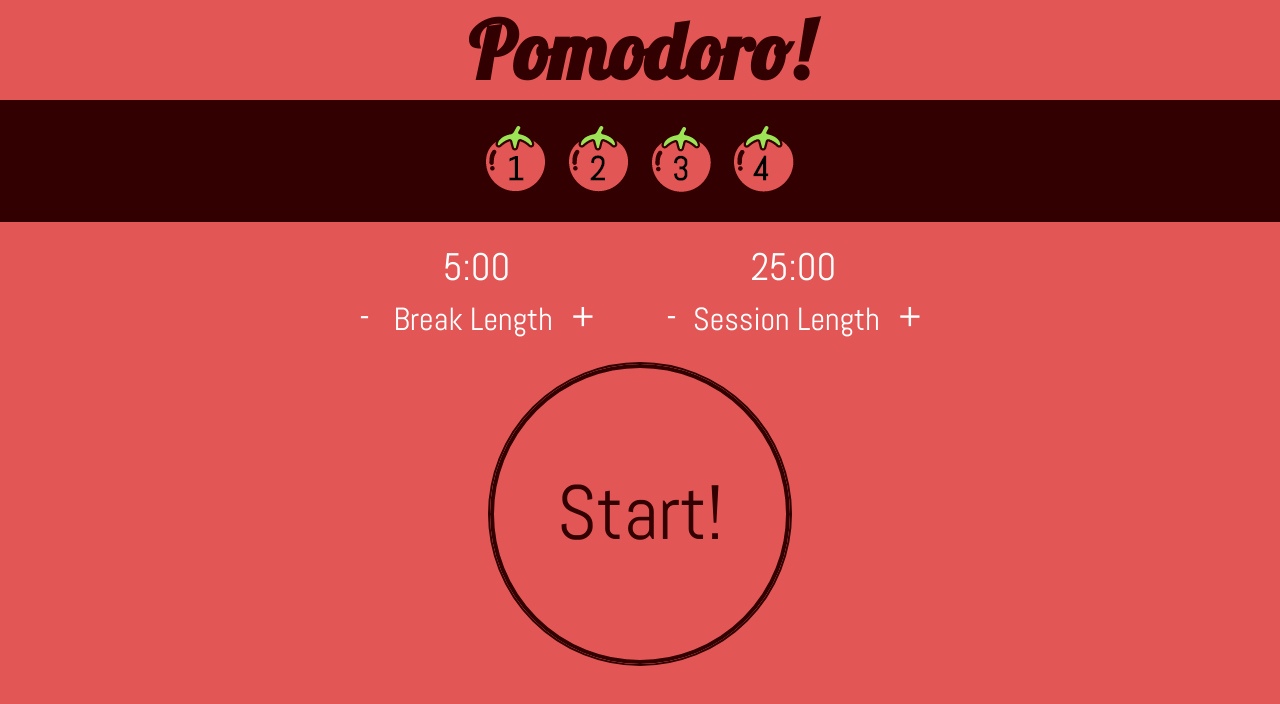
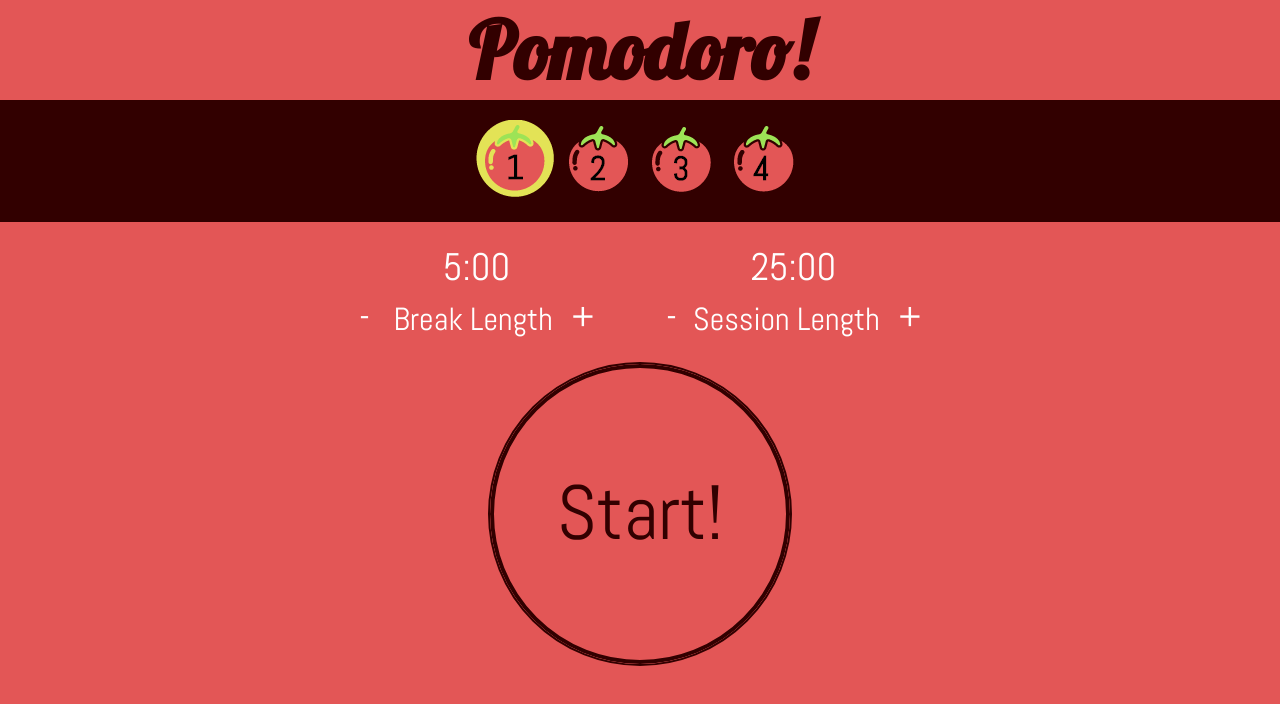
Before and after one commit to dvrico/pomodorotimer, a website: page index.html in a window 1280 px wide. Both pictures are taken after a click on the picture 515 px from the left and 158 px from the top of the page. Drawn offline with Linux system fonts and the light colour scheme.

Commit message:
Fix some bugs. Highlighting stuff is done-ish.

```diff
--- a/app.js
+++ b/app.js
@@ -39,7 +39,6 @@
         breakTimer.incrementSessionLength(time)
         $scope.displayBreakLength = breakTimer.display(breakTimer.sessionLength)
         $scope.colorFillTime = currentTimer.sessionLength
-        console.log(breakTimer.sessionLength)
       }
     }
 
@@ -48,12 +47,10 @@
         sessionTimer.incrementSessionLength(time)
         $scope.displaySessionLength = sessionTimer.display(sessionTimer.sessionLength)
         $scope.colorFillTime = currentTimer.sessionLength
-        console.log(sessionTimer.sessionLength)
       }
     }
 
-    $scope.setSessions = function(number) {
-      //$scope.elTomatoImage = document.getElementById('pomodoroThreeImage')
+    $scope.setSessionsAndHighlight = function(number) {
       $scope.displayPomodoroSetCount = number
       $scope.pomodoroSessionsArray = makeArray()
       switch (number) {
@@ -80,14 +77,12 @@
       console.log($scope.displayPomodoroSetCount)
     }
 
-    $scope.toggleTimer = function() {
-      console.log($scope.pomodoroSessionsArray)            // Pause and start the timer.
+    $scope.toggleTimer = function() {               // Pause and start Timer.
       if (!$scope.displayPomodoroSetCount) return;
       if (currentTimer.isRunning) {
         $interval.cancel(currentTimer.intervalId)
         currentTimer.isRunning = false
       } else {
-        console.log(currentTimer.name)
         $scope.displayTimerStarted = true
         resetAndRun()
       }
@@ -134,10 +129,16 @@
       currentTimer.intervalId = $interval(updateTimer, 1000)
     }
 
+    function resetHighlights() {
+        $scope.elPomodoroOneImage.src = "images/tomatoOne.png"
+        $scope.elPomodoroTwoImage.src = "images/tomatoTwo.png"
+        $scope.elPomodoroThreeImage.src = "images/tomatoThree.png"
+        $scope.elPomodoroFourImage.src = "images/tomatoFour.png"
+    }
+
     function crossOutPomodoro() {
       $scope.pomodoroSessionsArray[pomodoroSessionsCompleted] = true
       pomodoroSessionsCompleted++
-      console.log(pomodoroSessionsCompleted)
     }
 
     function displayColorFill(secs) {
@@ -154,6 +155,42 @@
       $interval.cancel(currentTimer.intervalId)
       currentTimer.isRunning = false
     }
+
+
+    //Ignore this nonsense
+/*
+    $scope.elPomodoroOneImage.addEventListener('mouseover', function() {
+        $scope.elPomodoroOneImage.src='images/tomatoHighlightOne.png'
+    })
+
+    $scope.elPomodoroOneImage.addEventListener('mouseout', function() {
+        $scope.elPomodoroOneImage.src='images/tomatoOne.png'
+    })
+
+    $scope.elPomodoroTwoImage.addEventListener('mouseover', function() {
+        $scope.elPomodoroTwoImage.src='images/tomatoHighlightTwo.png'
+    })
+
+    $scope.elPomodoroTwoImage.addEventListener('mouseout', function() {
+        $scope.elPomodoroTwoImage.src='images/tomatoTwo.png'
+    })
+
+    $scope.elPomodoroThreeImage.addEventListener('mouseover', function() {
+        $scope.elPomodoroThreeImage.src='images/tomatoHighlightThree.png'
+    })
+
+    $scope.elPomodoroThreeImage.addEventListener('mouseout', function() {
+        $scope.elPomodoroThreeImage.src='images/tomatoThree.png'
+    })
+
+    $scope.elPomodoroFourImage.addEventListener('mouseover', function() {
+        $scope.elPomodoroFourImage.src='images/tomatoHighlightFour.png'
+    })
+
+    $scope.elPomodoroFourImage.addEventListener('mouseout', function() {
+        $scope.elPomodoroFourImage.src='images/tomatoFour.png'
+    })
+*/
 
   }]) // End of MainController
 
@@ -197,31 +234,4 @@
     this.timeLeft = this.sessionLength
   }
 
-
-/* //Ignore this nonsense
-  elPomodoroOneImage.addEventListener('mouseover', function() {
-    elPomodoroOneImage.src='images/tomatoHighlightOne.png'
-  })
-
-  elPomodoroOneImage.addEventListener('mouseout', function() {
-    elPomodoroOneImage.src='images/tomatoOne.png'
-  })
-
-  elPomodoroOneImage.addEventListener('click', function() {
-    elPomodoroOneImage.src='images/tomatoHighlightOne.png'
-  })
-
-  elPomodoroTwoImage.addEventListener('mouseover', function() {
-    elPomodoroTwoImage.src='images/tomatoHighlightTwo.png'
-  })
-
-  elPomodoroThreeImage.addEventListener('mouseover', function() {
-    elPomodoroThreeImage.src='images/tomatoHighlightThree.png'
-  })
-
-  elPomodoroFourImage.addEventListener('mouseover', function() {
-    elPomodoroFourImage.src='images/tomatoHighlightFour.png'
-  })
-*/
-
 }()); // End of IIFE
--- a/index.html
+++ b/index.html
@@ -17,10 +17,10 @@
         <button class="pomodoroSelect" type="button"><img src="images/tomatoFour.png" ng-click="setSessions(4)" /></button>
         !-->
         <!--<div id="pomodoroOneImage" ng-click="setSessions(1)"></div>!-->
-        <img id="pomodoroOneImage" src="images/tomatoOne.png" ng-click="setSessions(1)" />
-        <img id="pomodoroTwoImage" src="images/tomatoTwo.png" ng-click="setSessions(2)" />
-        <img id="pomodoroThreeImage" src="images/tomatoThree.png" ng-click="setSessions(3)" />
-        <img id="pomodoroFourImage" src="images/tomatoFour.png" ng-click="setSessions(4)" />
+        <img id="pomodoroOneImage" src="images/tomatoOne.png" ng-click="setSessionsAndHighlight(1)" />
+        <img id="pomodoroTwoImage" src="images/tomatoTwo.png" ng-click="setSessionsAndHighlight(2)" />
+        <img id="pomodoroThreeImage" src="images/tomatoThree.png" ng-click="setSessionsAndHighlight(3)" />
+        <img id="pomodoroFourImage" src="images/tomatoFour.png" ng-click="setSessionsAndHighlight(4)" />
       </div>
 
       <div ng-show="displayTimerStarted">
```
